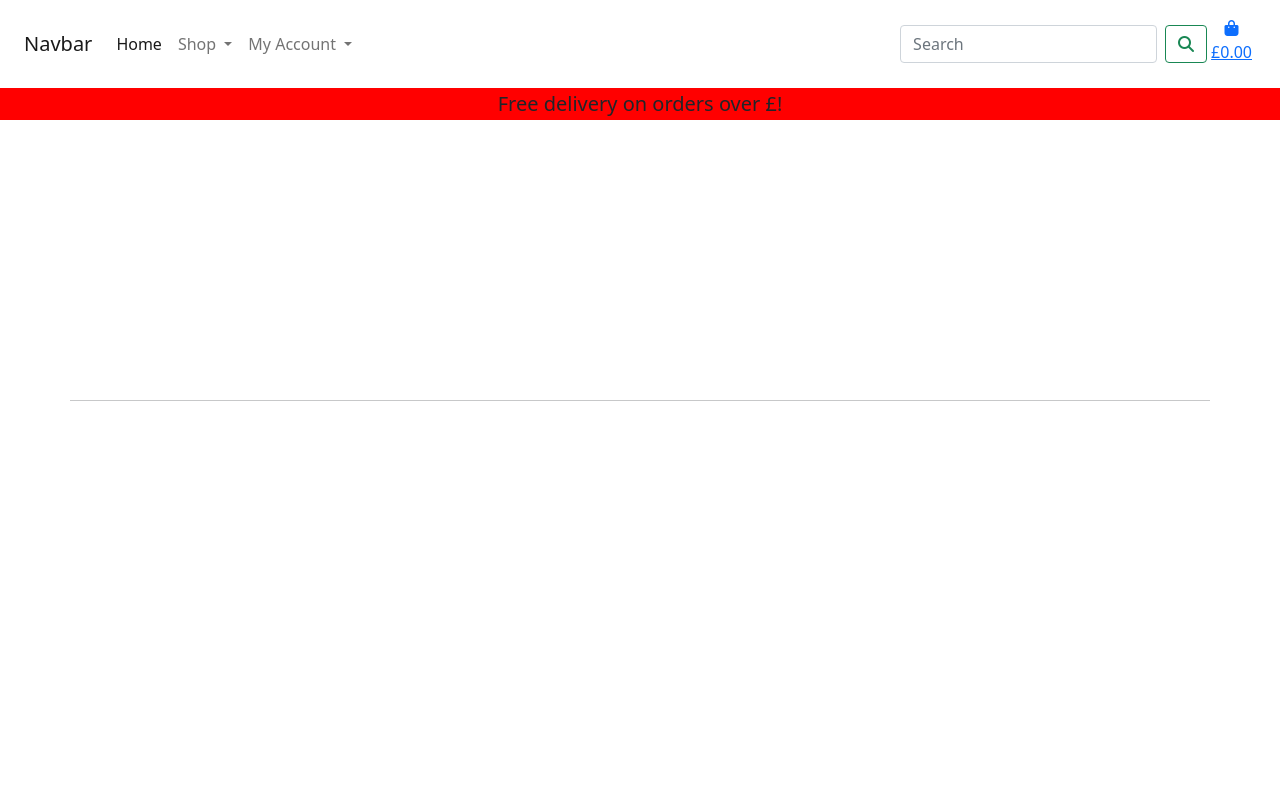
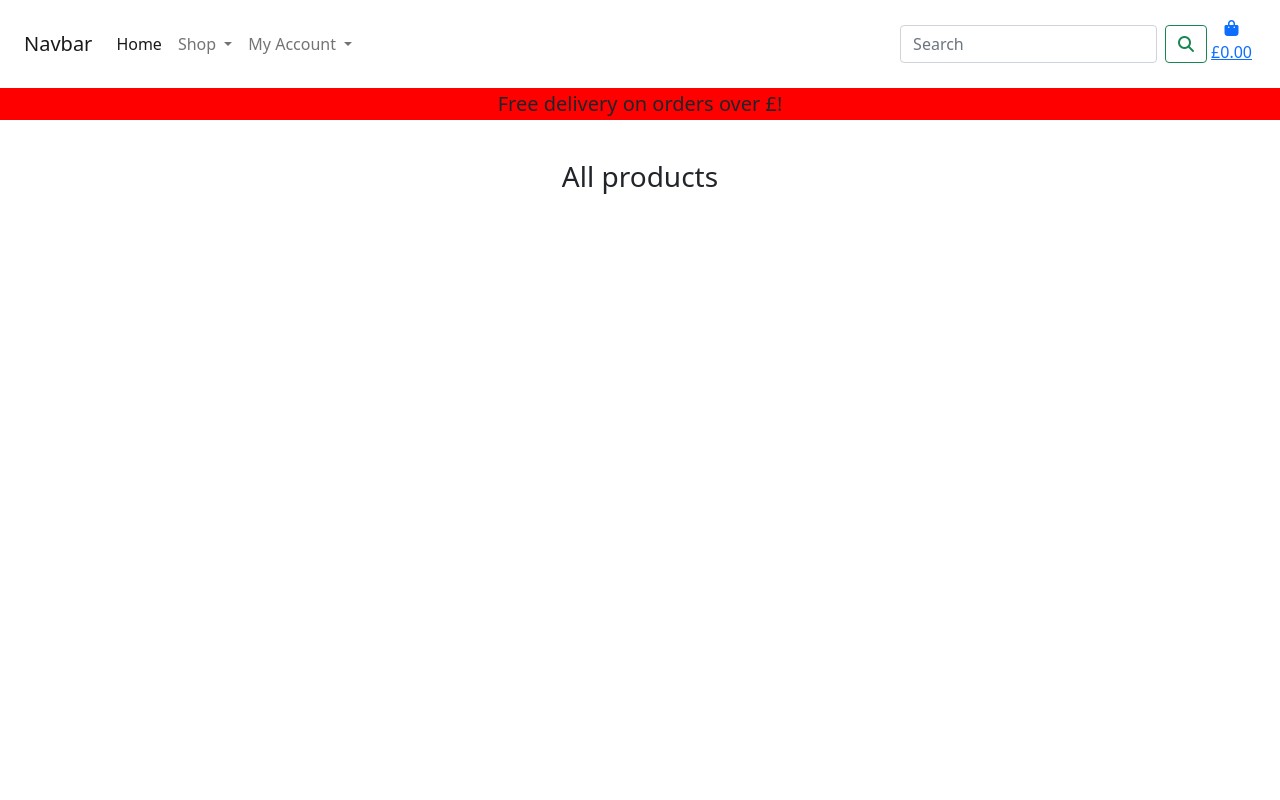
Before and after one commit to Abelyem/MS4, a Django app: page /products/ in a window 1280 px wide. Run offline with Django 3.2, Linux system fonts and the light colour scheme; data that the repository does not hold is empty; some libraries are stand-ins or nearby versions.

Commit message:
added new h3 tag with 'Allproducts' title on products.html / used css styling to center text / reduced padding-top of .header-container class to 20vh

```diff
--- a/products/templates/products/products.html
+++ b/products/templates/products/products.html
@@ -2,7 +2,7 @@
 {% load static %}
 
 {% block page_header %}
-<div class="container header-container">
+<div class="container">
     <div class="row">
         <div class="col"></div>
     </div>
@@ -14,6 +14,7 @@
 <div class="overlay"></div>
 <div class="container header-container">
     <div class="row">
+        <h3>All products</h3>
         {% for product in products %}
         <div class="col-xs-12 col-sm-6 col-md-4 col-lg-3 p-3">
             {% if product.image_url %}
@@ -34,7 +35,6 @@
             </div>
         </div>
         {% endfor %}
-        <hr>
     </div>
 </div>
 
--- a/static/css/base.css
+++ b/static/css/base.css
@@ -27,7 +27,7 @@ body {
 /* -- index.html styling -- */
 
 .header-container {
-    padding-top: 25vh;
+    padding-top: 20vh;
 }
 
 
@@ -55,6 +55,12 @@ from a previous incomplete portfolio project of my own -- https://abel-portfolio
     border: 1px dashed #04471C;
 }
 
+/* -- products.html styling -- */
+
+.product-page-title, h3 {
+    text-align: center;
+}
+
 /* -- Cards rendered in products.html and mask_detail.html -- */
 
 .card-img-top {
@@ -69,6 +75,7 @@ from a previous incomplete portfolio project of my own -- https://abel-portfolio
     min-height: 100px;
     overflow: scroll;
 }
+
 
 /* -- Code snippet from Boutique ado project used in products.html  */
 .overlay {
```
